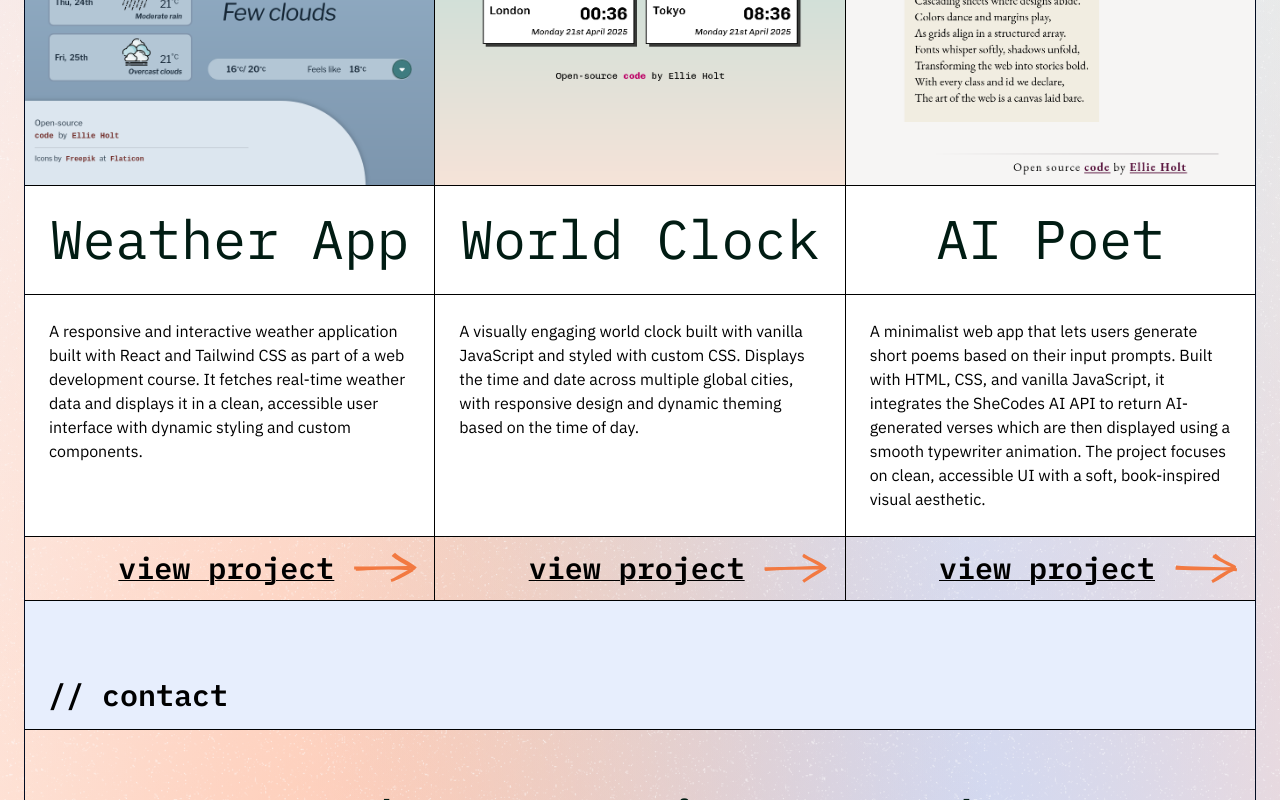
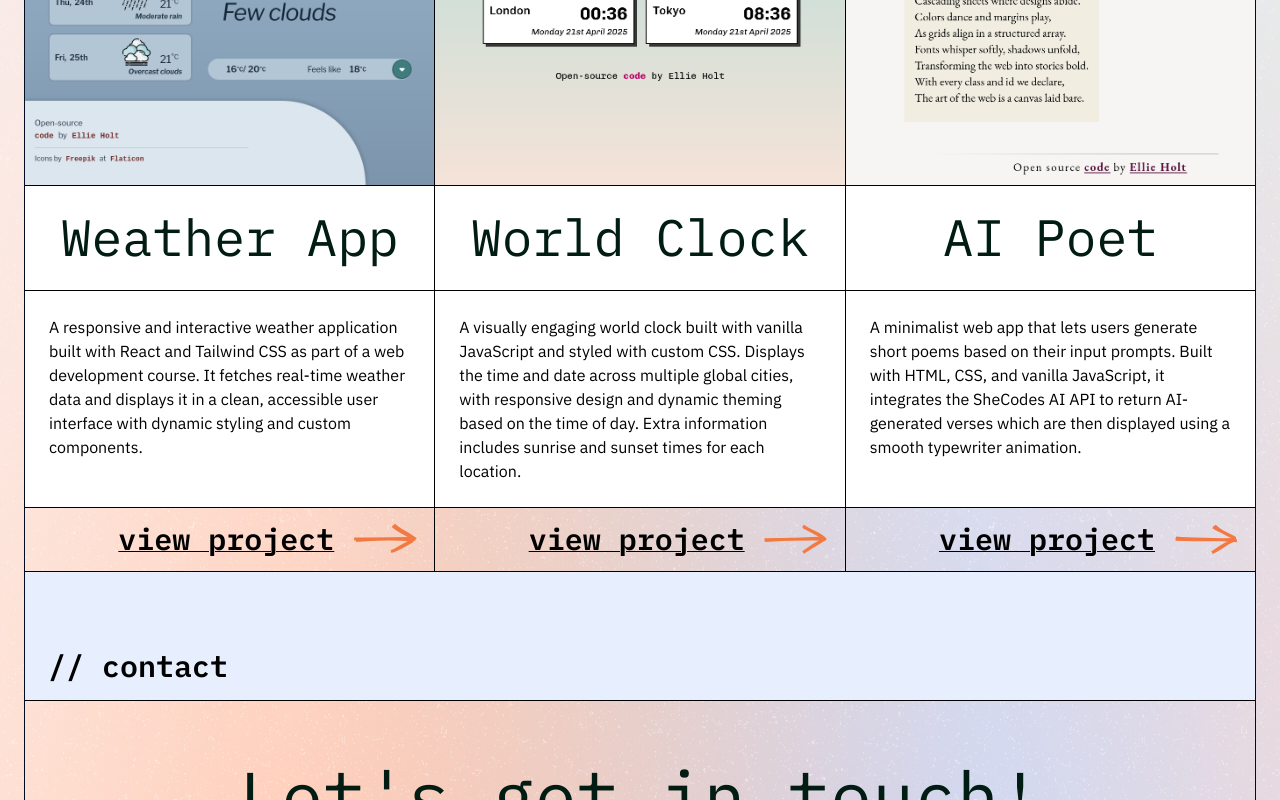
Before and after one commit to ellie-holt/portfolio, a Svelte app: page / in a window 1280 px wide. Shown: the part 1922-2722 px from the top of the page. Built offline with nearby package versions, Linux system fonts and the light colour scheme.

Commit message:
flex the grid on projects

```diff
--- a/src/components/Project.svelte
+++ b/src/components/Project.svelte
@@ -58,9 +58,9 @@
   });
 </script>
 
-<div class="lg:col-span-1">
+<div class="lg:col-span-1 flex flex-col">
   <article
-    class="grid grid-cols-[5fr_1fr] xs:grid-cols-[4fr_1fr] sm:grid-cols-2 lg:grid-cols-1 lg:grid-rows-[6fr_7fr] xl:grid-rows-[7fr_6fr] 2xl:grid-rows-[3fr_2fr] 3xl:grid-rows-[2fr_1fr] relative shadow-border bg-white"
+    class="grid grid-cols-[5fr_1fr] xs:grid-cols-[4fr_1fr] sm:grid-cols-2 lg:grid-cols-1 lg:flex lg:flex-col relative shadow-border bg-white flex-1"
   >
     <!-- image -->
     <section class="relative lg:row-start-1 z-10 overflow-hidden shadow-border">
@@ -74,13 +74,13 @@
 
     <!-- title and description -->
     <section
-      class="shadow-border flex lg:row-start-2 flex-col gap-[1px] w-full h-full lg:col-span-2"
+      class="shadow-border flex lg:row-start-2 flex-col gap-[1px] w-full h-full lg:col-span-2 lg:flex-1"
     >
       <div
-        class="w-full h-full sm:h-auto shadow-border flex items-center lg:justify-center"
+        class="w-full h-full sm:h-auto shadow-border flex items-center lg:justify-center flex-1"
       >
         <h2
-          class="py-3 xs:py-6 px-6 text-4xl xs:text-5xl sm:text-6xl md:text-7xl xl:text-[3.4rem] lg:text-4xl [writing-mode:vertical-rl] sm:[writing-mode:horizontal-tb]"
+          class="py-3 xs:py-6 px-6 text-4xl xs:text-5xl sm:text-6xl md:text-7xl lg:text-[2.5rem] xl:text-[3.2rem] 2xl:text-[3.4rem] lg:text-4xl [writing-mode:vertical-rl] sm:[writing-mode:horizontal-tb]"
         >
           {project.title}
         </h2>
--- a/src/components/Work.svelte
+++ b/src/components/Work.svelte
@@ -17,7 +17,7 @@
     </h3>
   </div>
   <section
-    class="flex flex-col lg:grid lg:grid-cols-3 gap-[1px] px-[1px] pt-[1px]"
+    class="flex flex-col lg:grid lg:grid-cols-3 grid-rows-1 gap-[1px] px-[1px] pt-[1px]"
   >
     <Project
       project={{
@@ -35,7 +35,7 @@
       project={{
         title: "World Clock",
         description:
-          "A visually engaging world clock built with vanilla JavaScript and styled with custom CSS. Displays the time and date across multiple global cities, with responsive design and dynamic theming based on the time of day.",
+          "A visually engaging world clock built with vanilla JavaScript and styled with custom CSS. Displays the time and date across multiple global cities, with responsive design and dynamic theming based on the time of day. Extra information includes sunrise and sunset times for each location.",
         link: "https://findthetime.netlify.app/",
       }}
       image={{
@@ -47,7 +47,7 @@
       project={{
         title: "AI Poet",
         description:
-          "A minimalist web app that lets users generate short poems based on their input prompts. Built with HTML, CSS, and vanilla JavaScript, it integrates the SheCodes AI API to return AI-generated verses which are then displayed using a smooth typewriter animation. The project focuses on clean, accessible UI with a soft, book-inspired visual aesthetic.",
+          "A minimalist web app that lets users generate short poems based on their input prompts. Built with HTML, CSS, and vanilla JavaScript, it integrates the SheCodes AI API to return AI-generated verses which are then displayed using a smooth typewriter animation.",
         link: "https://aipoet.netlify.app/",
       }}
       image={{
```
